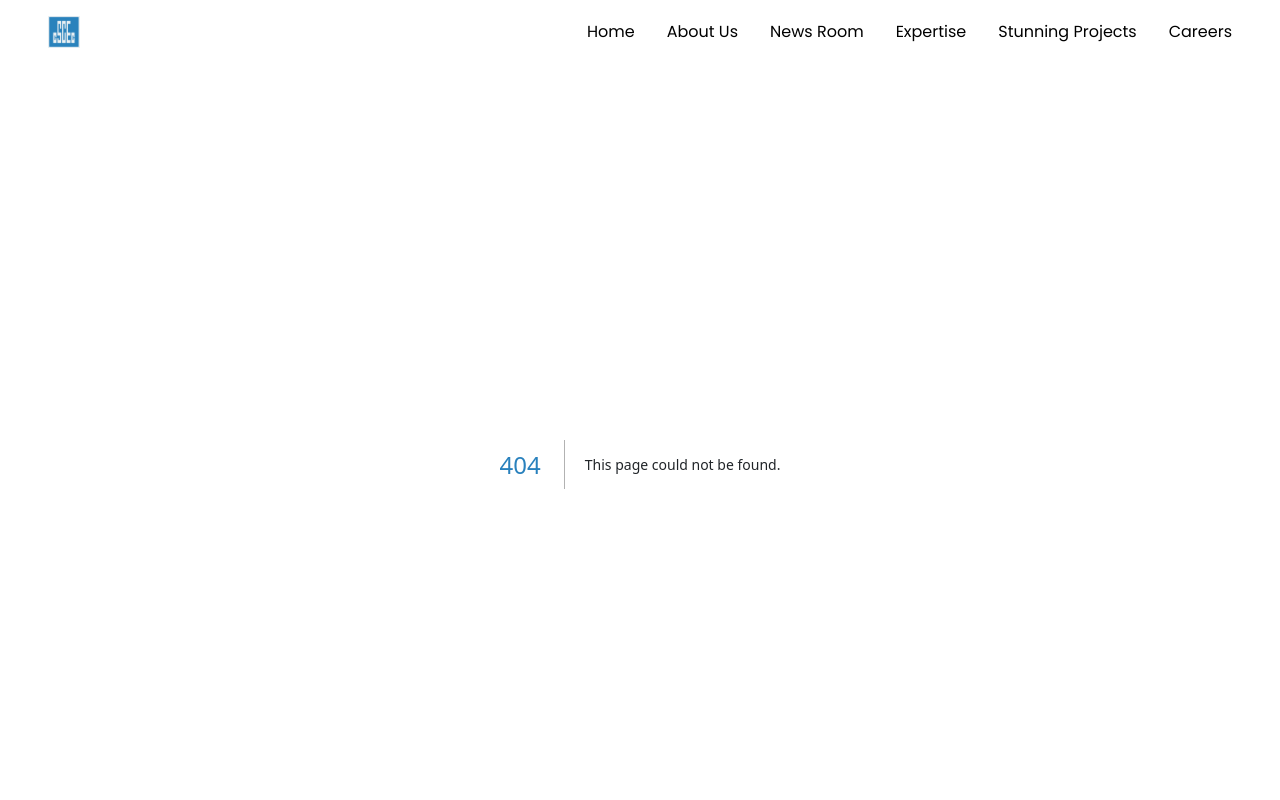
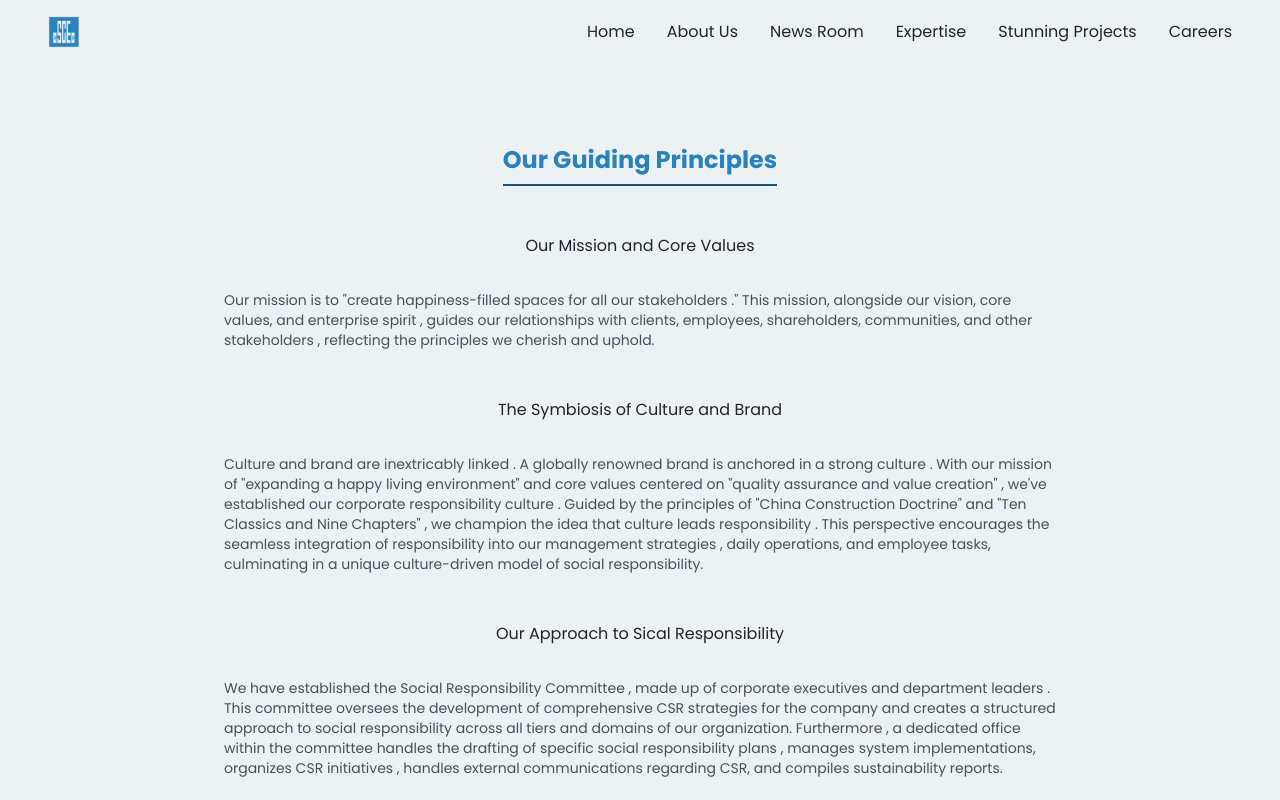
Before and after one commit to Che-Zhu/cscec, a Next.js app: page /our_guiding_principles in a window 1280 px wide. Before the commit this address had no page. Shown: the top 800 px of the page. Built offline with nearby package versions, Linux system fonts and the light colour scheme.

Commit message:
add social responsibilities page

```diff
--- /dev/null
+++ b/app/(social_responsibilities)/our_guiding_principles/page.js
@@ -0,0 +1,64 @@
+import { ArticleHeading, ArticleSectionHeading, ArticleText } from "@/app/components/articleComponents"
+
+export default function Page() {
+    return (
+        <div>
+            <article className="my-10 md:mt-20 px-8 md:px-16">
+                <ArticleHeading
+                    content = "Our Guiding Principles"
+                />
+
+                <section className="mb-12">
+                    <ArticleSectionHeading
+                        content= "Our Mission and Core Values"
+                    />
+
+                    <ArticleText
+                        content= {`Our mission is to "create happiness-filled spaces for all our stakeholders
+                        ." This mission, alongside our vision, core values, and enterprise spirit
+                        , guides our relationships with clients, employees, shareholders, communities, and other stakeholders
+                        , reflecting the principles we cherish and uphold.`}
+                    />
+                </section>
+
+                <section className="mb-12">
+                    <ArticleSectionHeading
+                        content= "The Symbiosis of Culture and Brand"
+                    />
+
+                    <ArticleText
+                        content = {`Culture and brand are inextricably linked
+                        . A globally renowned brand is anchored in a strong culture
+                        . With our mission of "expanding a happy living environment" and core values centered on "quality assurance and value creation"
+                        , we've established our corporate responsibility culture
+                        . Guided by the principles of "China Construction Doctrine" and "Ten Classics and Nine Chapters"
+                        , we champion the idea that culture leads responsibility
+                        . This perspective encourages the seamless integration of responsibility into our management strategies
+                        , daily operations, and employee tasks, culminating in a unique culture-driven model of social responsibility.`}
+                    />
+                </section>
+
+                <section className="mb-12">
+                    <ArticleSectionHeading
+                        content = "Our Approach to Sical Responsibility"
+                    />
+
+                    <ArticleText
+                        content = {`We have established the Social Responsibility Committee
+                        , made up of corporate executives and department leaders
+                        . This committee oversees the development of comprehensive CSR strategies for
+                        the company and creates a structured approach to social responsibility across
+                        all tiers and domains of our organization. Furthermore
+                        , a dedicated office within the committee handles the drafting of specific social responsibility plans
+                        , manages system implementations, organizes CSR initiatives
+                        , handles external communications regarding CSR, and compiles sustainability reports.`}
+                    />
+                </section>
+            </article>
+
+
+
+
+        </div>
+    )
+}
--- a/app/components/articleComponents.js
+++ b/app/components/articleComponents.js
@@ -1,23 +1,23 @@
-function ArticleHeading(props) {
+function ArticleHeading({ content }) {
     return (
         <div className="flex items-center justify-center mb-8 md:mb-12">
-            <h1 className="inline-block text-2xl font-semibold text-primary-100 text-center pb-2 border-b-2 border-b-primary-120">{props.content}</h1>
+            <h1 className="inline-block text-2xl font-semibold text-primary-100 text-center pb-2 border-b-2 border-b-primary-120">{content}</h1>
         </div>
     )
 }
 
-function ArticleSectionHeading(props) {
+function ArticleSectionHeading({ content }) {
     return (
         <div className="flex items-center justify-center mb-4 md:mb-8">
-            <h2 className="text-base font-medium text-neutrals-100 text-center">{props.content}</h2>
+            <h2 className="text-base font-medium text-neutrals-100 text-center">{content}</h2>
         </div>
     )
 }
 
-function ArticleText(props) {
+function ArticleText({ content }) {
     return (
         <div className="flex items-start justify-normal mb-2 md:px-40">
-            <p className="text-sm text-neutrals-80">{props.content}</p>
+            <p className="text-sm text-neutrals-80">{content}</p>
         </div>
     )
 }
--- a/app/components/footer.js
+++ b/app/components/footer.js
@@ -60,7 +60,7 @@ export default function Footer() {
                     <h4 className="text-xl font-bold mb-2 md:mb-6">Social Responsibilities</h4>
 
                     <div className="flex flex-col items-start">
-                        <p className="mb-2 text-neutrals-80 text-sm">Our Approach</p>
+                        <Link className="mb-2 text-neutrals-80 text-sm" href="/our_guiding_principles">Our Guiding Principles</Link>
                         <p className="mb-2 text-neutrals-80 text-sm">Social Responsibility Report</p>
                     </div>
 
```
